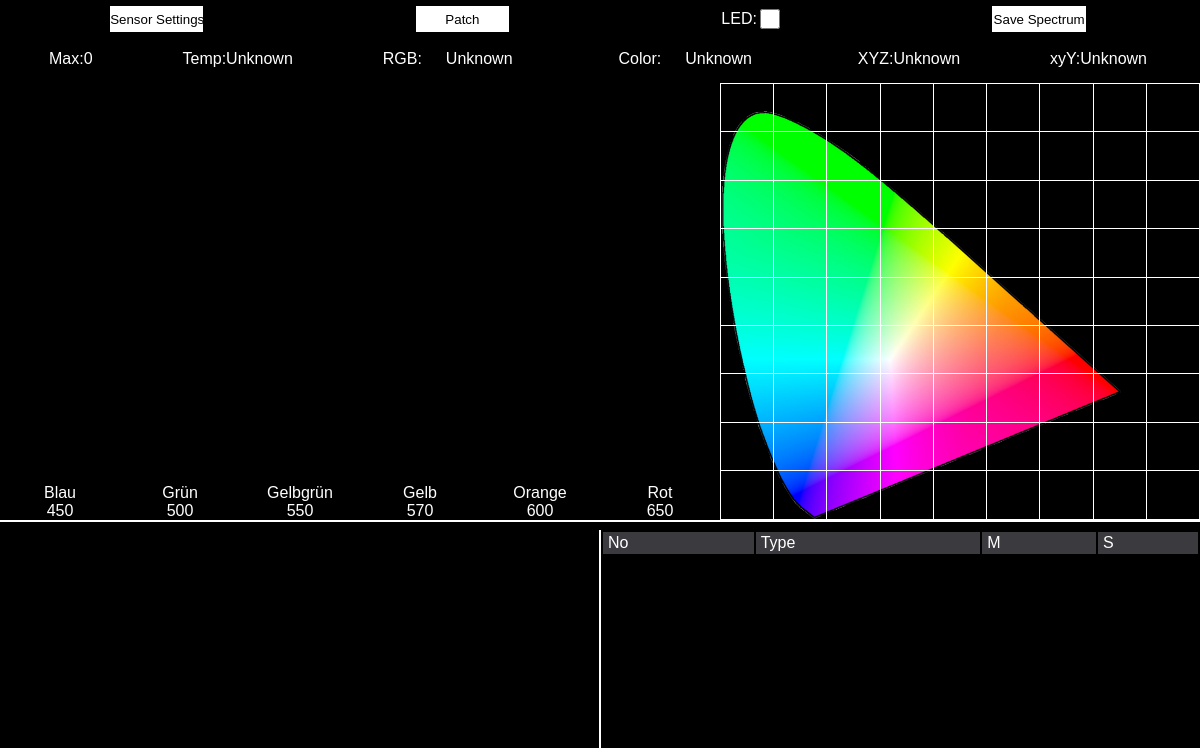
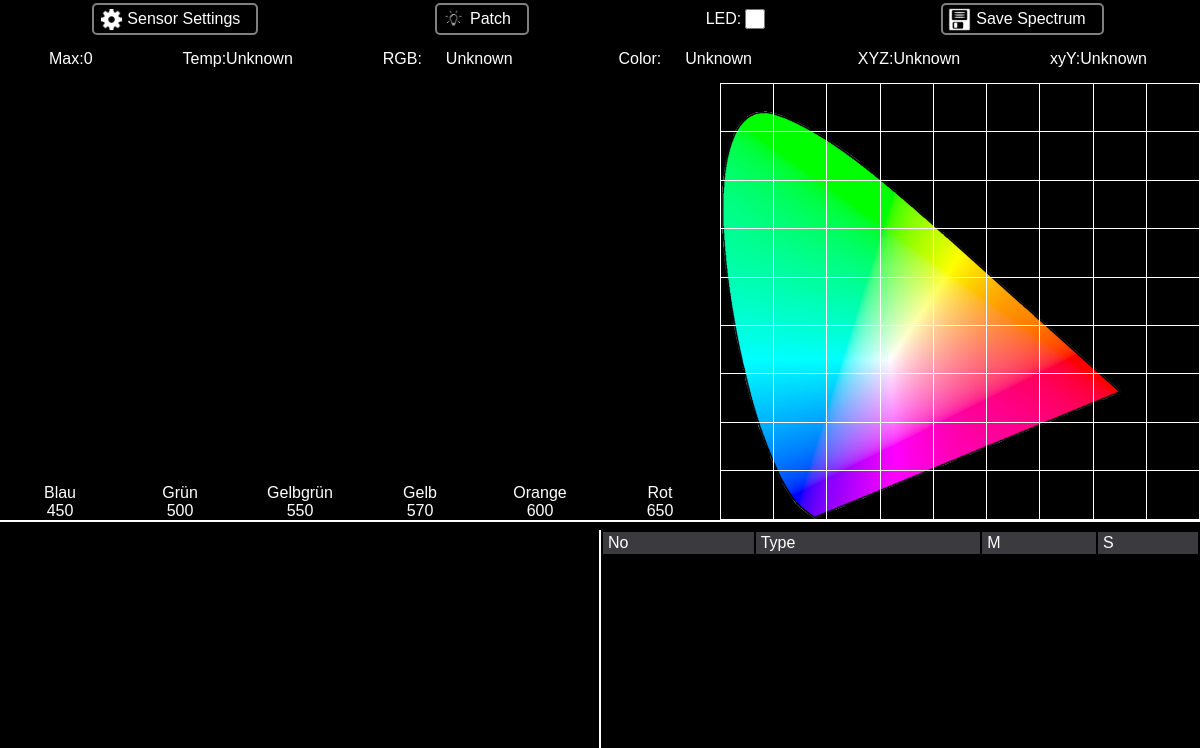
Before and after one commit to oliverdotbecker/spectralDemo, an Electron app: page website/index.html in a window 1200 px wide. Shown: the part 52-800 px from the top of the page. Drawn offline with Linux system fonts and the light colour scheme; no server answers.

Commit message:
Updated style of the menu buttons

```diff
--- a/website/gui.css
+++ b/website/gui.css
@@ -1,3 +1,39 @@
+.menuItem {
+    border: 2px solid gray;
+    padding: .1em 1em .1em .25em;
+    border-radius: 5px;
+    cursor: pointer;
+}
+
+.menuItem * {
+    cursor: pointer;
+}
+
+.menuItem .icon {
+    width: 25px;
+    height: 25px;
+    background-position: 50% 50%;
+    background-size: 90%;
+    margin-right: .25em;
+    background-repeat: no-repeat;
+}
+
+#settingsIcon {
+    background-image: url(images/settings.png);
+}
+
+#patchIcon {
+    background-image: url(images/lamp.png);
+}
+
+#saveIcon {
+    background-image: url(images/save.png);
+}
+
+.menuItem:hover {
+    background-color: rgba(97, 97, 97, 0.7);
+}
+
 #patchTable {
     width: 100%;
     border-collapse: collapse;
--- a/website/index.html
+++ b/website/index.html
@@ -14,11 +14,13 @@
         <h1>Sensor Data</h1>
         <br>
         <div id="controls">
-            <div>
-                <input type="button" id="settingsBtn" value="Sensor Settings" onclick="openSensorSettings();"/>
+            <div class="menuItem" onclick="openSensorSettings();">
+                <div class="icon" id="settingsIcon"></div>
+                <label>Sensor Settings</label>
             </div>
-            <div>
-                <input type="button" id="patchBtn" value="Patch" onclick="openPatch();"/>
+            <div class="menuItem" onclick="openPatch();">
+                <div class="icon" id="patchIcon"></div>
+                <label>Patch</label>
             </div>
             <!--div>
                 <label>Command: </label>
@@ -32,8 +34,9 @@
                 <label>Grid: </label>
                 <input type="checkbox" id="ckGrid" checked/>
             </div-->
-            <div>
-                <input type="button" id="saveBtn" value="Save Spectrum" onclick="save();" oncontextmenu="saveContinuous(event);"/>
+            <div class="menuItem" onclick="save();" oncontextmenu="saveContinuous(event);" id="saveBtn">
+                <div class="icon" id="saveIcon"></div>
+                <label>Save Spectrum</label>
             </div>
         </div>
         <div id="infos">
```
Also changed, not shown: website/images/lamp.png (added), website/images/save.png (added), website/images/settings.png (added).
